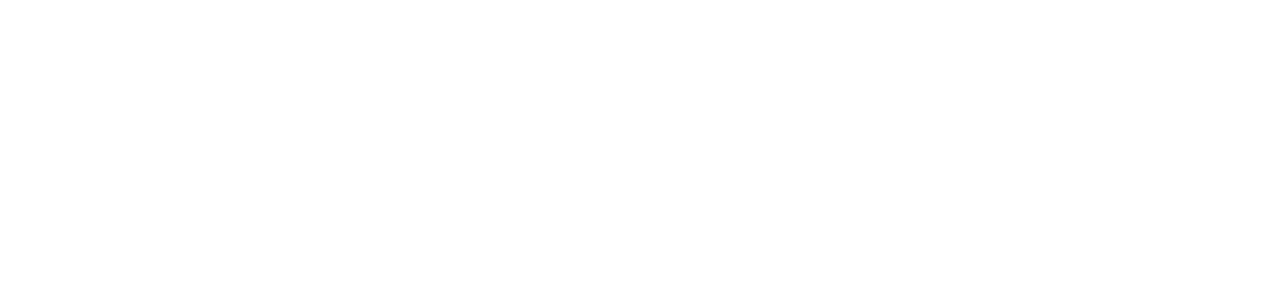
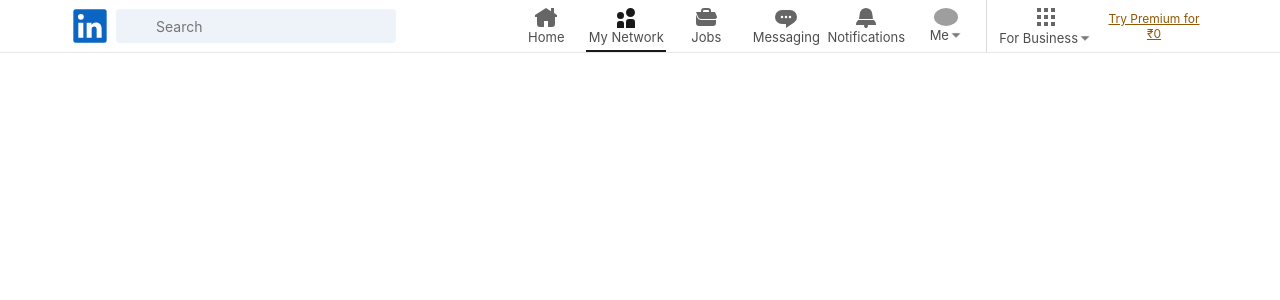
Before and after one commit to Rithikeshh/LinkedIn-React-Clone---React-Project-2---v5xj8dbg9hvn, a React (Create React App) app: page /mynetwork in a window 1280 px wide. Before the commit this address had no page. Shown: the top 300 px of the page. Built offline with nearby package versions, Linux system fonts and the light colour scheme; sample sign-in values are in the browser's storage; grey boxes are pictures that could not be loaded.

Commit message:
completed navbar and added a loader for feed page

```diff
--- a/src/components/App.jsx
+++ b/src/components/App.jsx
@@ -7,6 +7,7 @@
 import Signup from "./pages/Signup/Signup";
 import Feed from "./pages/Feed/Feed";
 import AuthNavigator from "./navigator/AuthNavigator";
+import MyNetwork from "./pages/MyNetwork/MyNetwork";
 
 function App() {
   return(
@@ -18,6 +19,7 @@
           <Route path="/signup" element={<Signup />}/>
           {/* <Route path="/*" element={<Router />}/> */}
           <Route path="/feed" element={<AuthNavigator><Feed /></AuthNavigator>}/>
+          <Route path="/mynetwork" element={<AuthNavigator><MyNetwork /></AuthNavigator>}/>
         </Routes>
       </AuthProvider>
     </div>
--- a/src/components/Navbar/Navbar.css
+++ b/src/components/Navbar/Navbar.css
@@ -1,12 +1,12 @@
 .navbar{
-    background-color: var(--color-background-container);
+    background-color: #fff;
     left: 0;
-    padding: 0 2.4rem;
+    padding: 0 24px;
     position: fixed;
     top: 0;
     width: 100vw;
     z-index: 105;
-    border-bottom: 1px solid var(--color-border-faint);
+    border-bottom: 1px solid rgb(140 140 140/.2);
 }
 .navbar-menu-container{
     align-items: center;
@@ -14,6 +14,7 @@
     margin: 0 auto;
     min-height: 100%;
     width: 1128px;
+    min-height: 52px;
 }
 .main-logo-container{
     margin: 0 0.4rem 0 -0.4rem;
@@ -31,6 +32,27 @@
     >div{
         width: 100%;
         position: relative;
+    }
+}
+.navbar-search-button{
+    display: none;
+    color: rgb(0 0 0/.7);
+    border: none;
+    background-color: transparent;
+    margin: 0 12px;
+    padding: 0;
+    cursor: pointer;
+    font-size: 13px;
+    >span{
+        display: block;
+        height: 24px;
+        >svg{
+            width: 24px;
+            height: 24px;
+        }
+    }
+    &:hover{
+        color: rgb(0 0 0/.9);
     }
 }
 .navbar-search-input{
@@ -76,10 +98,14 @@
         line-height: 0;
     }
     >span{
+        color: rgb(0 0 0/.7);
         font-size: 13px;
         line-height: 1.2;
     }
     &:hover{
+        >span{
+            color: rgb(0 0 0/.9);
+        }
         color: rgb(0 0 0/.9);
     }
 }
@@ -99,7 +125,26 @@
 .navbar-links-active::after{
     transform: scaleX(1);
 }
-
+.navbar-premium{
+    max-width: 100px;
+    overflow: hidden;
+    text-overflow: ellipsis;
+    margin: 0 auto;
+    color: #915907 !important;
+    font-size: 12px;
+    font-weight: 400;
+    text-decoration: underline;
+}
+.profile-modal{
+    position: absolute;
+    right: 0;
+    top: calc(100% + 8px);
+    max-width: 264px;
+    width: 288px;
+    border-radius: 4px;
+    border: 1px solid grey;
+    height: 100%;
+}
 
 
 
@@ -118,3 +163,52 @@
         width: 100%;
     }
 }
+@media screen and (max-width: 1024px){
+    .navbar-search-container{
+        flex-grow: 0;
+    }
+    .navbar-search{
+        >div{
+            display: none;
+        }
+    }
+    .navbar-search{
+        >.stretch-searchbar{
+            transition: width 1s ease-out;
+            width: calc(100vw - 102px);
+            display: block;
+            >input{
+                &:hover{
+                    box-shadow: inset 0 0 1px 1px rgba(0, 0, 0, 1);
+                }
+            }
+        }
+    }
+    .navbar-search-button{
+        display: block;
+    }
+    .hide{
+        display: none;
+    }
+}
+@media screen and (max-width: 870px){
+    .navbar-item{
+        margin: 0 12px;
+    }
+    .navbar-links{
+        min-width: 48px;
+        >span{
+            display: none;
+        }
+    }
+    .navbar-search-text{
+        display: none;
+    }
+
+
+}
+@media screen and (max-width: 760px){
+    .navbar-item{
+        margin: 0;
+    }
+}
--- a/src/components/Navbar/Navbar.jsx
+++ b/src/components/Navbar/Navbar.jsx
@@ -1,19 +1,43 @@
-import React, { useState } from 'react'
-import { Link, NavLink } from 'react-router-dom'
+import React, { useEffect, useRef, useState } from 'react'
+import { Link, NavLink, useNavigate } from 'react-router-dom'
 import "./Navbar.css"
+import dropDown from "../../assets/images/caret-drop.png"
+import { useAuth } from '../providers/AuthProvider'
 function Navbar() {
   const [isFocused, setIsFocused] = useState(false)
+  const [isSearchbarStretch, setIsSearchbarStretch] = useState(false)
+  const stretchSearchRef = useRef()
+  const stretchSearchButtonRef = useRef()
   const handleFocusInInput = (e)=>{
     setIsFocused(true)
   }
   const handleFocusOutInput = (e)=>{
     setIsFocused(false)
   }
+  const handleStretchSearchInput = (e)=>{
+    setIsSearchbarStretch(true)
+    setTimeout(()=>{
+      stretchSearchRef.current.focus()
+    })
+  }
+
+  function setStretchSearchFalse(e){
+    if(!stretchSearchRef.current.contains(e.target) && !stretchSearchButtonRef.current.contains(e.target)){
+      setIsSearchbarStretch(false)
+    }
+  }
+  useEffect(()=>{
+      document.addEventListener('click', setStretchSearchFalse)
+      return ()=>{
+        document.removeEventListener('click',setStretchSearchFalse);
+      }
+  },[])
   return (
     <div className='navbar'>
+
       <div className='navbar-menu-container'>
         <Link to="/feed">
-            <div className='main-logo-container'>
+            <div style={{display:"flex"}} className='main-logo-container'>
             <svg xmlns="http://www.w3.org/2000/svg" viewBox="0 0 24 24" data-supported-dps="24x24" fill="#0A66C2" className="linkedin-icon" width="24" height="24" focusable="false">
                 <path d="M20.5 2h-17A1.5 1.5 0 002 3.5v17A1.5 1.5 0 003.5 22h17a1.5 1.5 0 001.5-1.5v-17A1.5 1.5 0 0020.5 2zM8 19H5v-9h3zM6.5 8.25A1.75 1.75 0 118.3 6.5a1.78 1.78 0 01-1.8 1.75zM19 19h-3v-4.74c0-1.42-.6-1.93-1.38-1.93A1.74 1.74 0 0013 14.19a.66.66 0 000 .14V19h-3v-9h2.9v1.3a3.11 3.11 0 012.7-1.4c1.55 0 3.36.86 3.36 3.66z"></path>
             </svg>
@@ -21,13 +45,21 @@
         </Link>
         <div className='navbar-search-container'>
           <div className={`navbar-search ${isFocused ? 'navbar-search-focus' : ''}`}>
-            <div>
-              <input onFocus={handleFocusInInput} onBlur={handleFocusOutInput} placeholder='Search' className='navbar-search-input' type="text" />
+            <div className={`${isSearchbarStretch ? "stretch-searchbar": ""}`}>
+              <input ref={stretchSearchRef} onFocus={handleFocusInInput} onBlur={handleFocusOutInput} placeholder='Search' className='navbar-search-input' type="text" />
             </div>
+            <button ref={stretchSearchButtonRef} onClick={handleStretchSearchInput} className={`navbar-search-button ${isSearchbarStretch ? "hide":""}`}>
+              <span>
+                <svg  xmlns="http://www.w3.org/2000/svg" viewBox="0 0 24 24" id="search-medium" aria-hidden="true" role="none" data-supported-dps="24x24" fill="currentColor">
+                  <path d="M21.41 18.59l-5.27-5.28A6.83 6.83 0 0017 10a7 7 0 10-7 7 6.83 6.83 0 003.31-.86l5.28 5.27a2 2 0 002.82-2.82zM5 10a5 5 0 115 5 5 5 0 01-5-5z"></path>
+                </svg>
+              </span>
+                <div className='navbar-search-text'>Search</div>
+            </button>
           </div>
         </div>
         <nav>
-          <ul className="navbar-list">
+          <ul className={`navbar-list ${isSearchbarStretch ? "hide":""}`}>
             <li className='navbar-item'>
               <NavLink className={({isActive})=>{
                 return isActive ? "navbar-links-active navbar-links" : "navbar-links"
@@ -57,7 +89,7 @@
                 return isActive ? "navbar-links-active navbar-links" : "navbar-links"
               }} to='/jobs'>
                 <div>
-                <svg xmlns="http://www.w3.org/2000/svg" viewBox="0 0 24 24" data-supported-dps="24x24" fill="currentColor" class="mercado-match" width="24" height="24" focusable="false">
+                <svg xmlns="http://www.w3.org/2000/svg" viewBox="0 0 24 24" data-supported-dps="24x24" fill="currentColor" className="mercado-match" width="24" height="24" focusable="false">
                   <path d="M22.84 10.22L21 6h-3.95V5a3 3 0 00-3-3h-4a3 3 0 00-3 3v1H2l2.22 5.18A3 3 0 007 13h14a2 2 0 001.84-2.78zM15.05 6h-6V5a1 1 0 011-1h4a1 1 0 011 1zM7 14h15v3a3 3 0 01-3 3H5a3 3 0 01-3-3V8.54l1.3 3A4 4 0 007 14z"></path>
                 </svg>
                 </div>
@@ -69,7 +101,7 @@
                 return isActive ? "navbar-links-active navbar-links" : "navbar-links"
               }} to='/messaging'>
                 <div>
-                <svg xmlns="http://www.w3.org/2000/svg" viewBox="0 0 24 24" data-supported-dps="24x24" fill="currentColor" class="mercado-match" width="24" height="24" focusable="false">
+                <svg xmlns="http://www.w3.org/2000/svg" viewBox="0 0 24 24" data-supported-dps="24x24" fill="currentColor" className="mercado-match" width="24" height="24" focusable="false">
                   <path d="M16 4H8a7 7 0 000 14h4v4l8.16-5.39A6.78 6.78 0 0023 11a7 7 0 00-7-7zm-8 8.25A1.25 1.25 0 119.25 11 1.25 1.25 0 018 12.25zm4 0A1.25 1.25 0 1113.25 11 1.25 1.25 0 0112 12.25zm4 0A1.25 1.25 0 1117.25 11 1.25 1.25 0 0116 12.25z"></path>
                 </svg>
                 </div>
@@ -81,12 +113,33 @@
                 return isActive ? "navbar-links-active navbar-links" : "navbar-links"
               }} to='/notifications'>
                 <div>
-                <svg xmlns="http://www.w3.org/2000/svg" viewBox="0 0 24 24" data-supported-dps="24x24" fill="currentColor" class="mercado-match" width="24" height="24" focusable="false">
+                <svg xmlns="http://www.w3.org/2000/svg" viewBox="0 0 24 24" data-supported-dps="24x24" fill="currentColor" className="mercado-match" width="24" height="24" focusable="false">
                   <path d="M22 19h-8.28a2 2 0 11-3.44 0H2v-1a4.52 4.52 0 011.17-2.83l1-1.17h15.7l1 1.17A4.42 4.42 0 0122 18zM18.21 7.44A6.27 6.27 0 0012 2a6.27 6.27 0 00-6.21 5.44L5 13h14z"></path>
                 </svg>
                 </div>
                 <span>Notifications</span>
               </NavLink>
+            </li>
+            <li style={{borderRight: "1px solid #D9D9D9", position:"relative"}} className='navbar-item'>
+              <NavbarProfile/>
+            </li>
+            <li className='navbar-item'>
+              <div style={{padding: "0 12px"}} className='navbar-links'>
+                <div>
+                <svg xmlns="http://www.w3.org/2000/svg" viewBox="0 0 24 24" data-supported-dps="24x24" fill="currentColor" className="mercado-match" width="24" height="24" focusable="false">
+                  <path d="M3 3h4v4H3zm7 4h4V3h-4zm7-4v4h4V3zM3 14h4v-4H3zm7 0h4v-4h-4zm7 0h4v-4h-4zM3 21h4v-4H3zm7 0h4v-4h-4zm7 0h4v-4h-4z"></path>
+                </svg>
+                </div>
+                <span>
+                  For Business
+                  <img style={{width:"14px", position:"relative", top:"2px"}} src={dropDown} alt="" />
+                </span>
+              </div>
+            </li>
+            <li className='navbar-item'>
+              <div className='navbar-links navbar-premium'>
+                Try Premium for ₹0
+              </div>
             </li>
           </ul>
         </nav>
@@ -96,3 +149,57 @@
 }
 
 export default Navbar
+
+function NavbarProfile(){
+
+  const [showModal, setShowModal] = useState(false)
+  const myElementRef = useRef(null)
+  const {name} = JSON.parse(localStorage.getItem("userDetails"))
+
+  return (
+    <div className='navbar-links' ref={myElementRef} onClick={(e)=>{
+      setShowModal(n=>!n)
+    }}>
+      <img style={{width:"24px", borderRadius:"50%"}}
+        src={`https://ui-avatars.com/api/?name=${name.slice(0,1)}&background=random`}
+        alt="Profile Picture"
+      />
+      <span>Me
+        <img style={{width:"14px", position:"relative", top:"2px"}} src={dropDown} alt="" />
+      </span>
+      {showModal && (
+        <NavbarProfileModal myElementRef={myElementRef} setShowModal={setShowModal} />
+      )}
+    </div>
+  );
+}
+
+function NavbarProfileModal ({myElementRef, setShowModal}){
+
+  const navigate = useNavigate();
+  const {setIsLoggedIn} = useAuth()
+  function setModalFalse(e){
+    if(!myElementRef.current.contains(e.target)){
+      setShowModal(false)
+    }
+  }
+  useEffect(()=>{
+      document.addEventListener('click', setModalFalse)
+      return ()=>{
+        document.removeEventListener('click',setModalFalse);
+      }
+  },[])
+  const handleLogout = (e)=>{
+    localStorage.removeItem("userToken");
+    localStorage.removeItem("userDetails");
+    setIsLoggedIn(false);
+    navigate("/")
+  }
+  return(
+    <div className='profile-modal' onClick={(e)=>{
+      e.stopPropagation()
+    }}>
+      <span onClick={handleLogout}>Logout</span>
+    </div>
+  )
+}
--- /dev/null
+++ b/src/components/pages/MyNetwork/MyNetwork.jsx
@@ -0,0 +1,12 @@
+import React from 'react'
+import Navbar from '../../Navbar/Navbar'
+
+function MyNetwork() {
+  return (
+    <div>
+      <Navbar/>
+    </div>
+  )
+}
+
+export default MyNetwork
```
Also changed, not shown: src/components/Loader/Loader.jsx (+24 -23 lines), src/components/pages/Feed/Feed.jsx (+4 -4 lines), src/assets/images/caret-drop.png (added).
